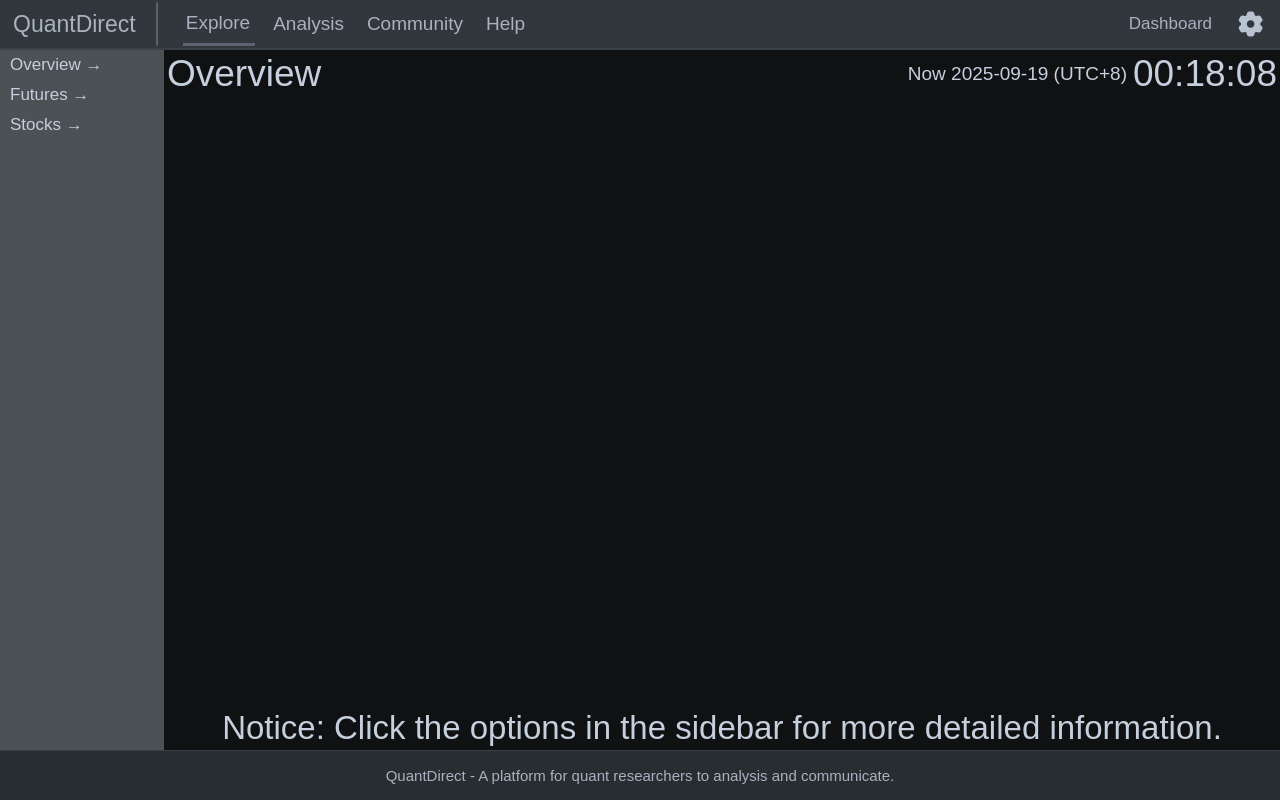
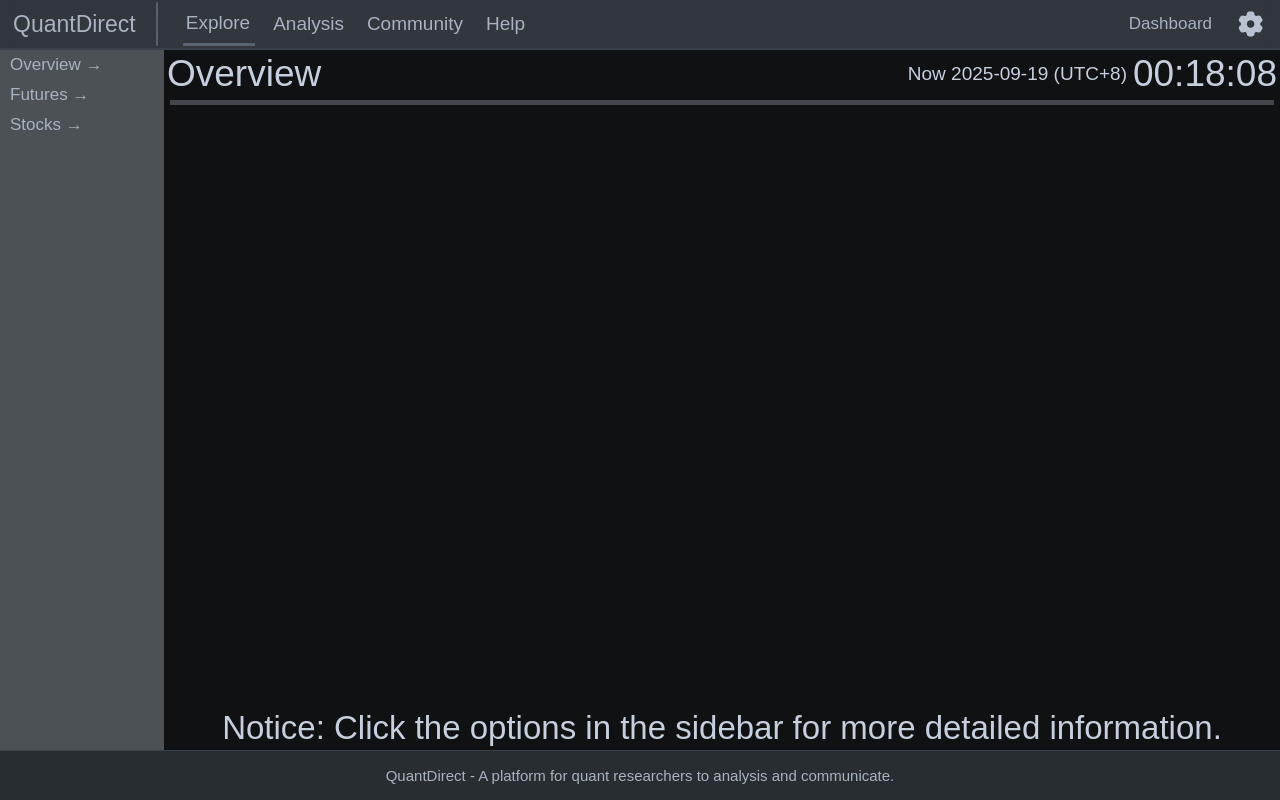
Before and after one commit to tab1949/QuantDirect, a Next.js app in the folder Website/: page / in a window 1280 px wide. Both pictures are taken after a click on the element "Explore". Built offline with nearby package versions, Linux system fonts and the light colour scheme.

Commit message:
Added subject assets list to ViewArea.

```diff
--- a/Website/package.json
+++ b/Website/package.json
@@ -9,6 +9,7 @@
     "lint": "eslint"
   },
   "dependencies": {
+    "axios": "^1.12.2",
     "i18next": "^25.5.2",
     "i18next-browser-languagedetector": "^8.2.0",
     "i18next-http-backend": "^3.0.2",
--- a/Website/src/app/page/Explore/FetchData.tsx
+++ b/Website/src/app/page/Explore/FetchData.tsx
@@ -1,15 +1,32 @@
-export function getSubjectAssets() {
+import axios from 'axios';
+
+// 定义响应数据类型
+interface SubjectAssetsResp {
+    code: [],
+    name: []
+}
+
+export async function GetSubjectAssets(exchange: string): Promise<SubjectAssetsResp> {
+    const response = await axios.get<SubjectAssetsResp>(
+        `http://localhost:888/api/futures/contract/list/${exchange}`,
+        {
+            headers: {
+                'Content-Type': 'application/json',
+            },
+            timeout: 2000,
+        }
+    );
+    return response.data;
+}
+
+export function GetContractsList() {
 
 }
 
-export function getContractsList() {
+export function GetContractInfo() {
 
 }
 
-export function getContractInfo() {
+export function GetContractData() {
 
 }
-
-export function getContractData() {
-
-}
--- a/Website/src/app/page/Explore/SideBar.tsx
+++ b/Website/src/app/page/Explore/SideBar.tsx
@@ -1,7 +1,8 @@
 import styled from "styled-components";
 import * as Animation from "../Animation";
+import * as Basic from "../components/BasicLayout";
 
-export const SideBar = styled.div<{$darkMode: boolean}>`
+const SideBarContainer = styled.div<{$darkMode: boolean}>`
     user-select: none;
     position: relative;
     top: 0;
@@ -9,26 +10,17 @@ export const SideBar = styled.div<{$darkMode: boolean}>`
     height: 100%;
     width: calc(5vw + 100px);
     background-color: ${props => props.$darkMode ? '#4b5155' : '#c6cdd2'};
-    transition: background-color 500ms;
-    display: flex;
-    flex-direction: column;
+    transition: background-color 300ms ease-in-out;
     align-items: flex-start;
     justify-content: flex-start;
 `;
 
-export const SideBarOptionsL1 = styled.div`
-    --normal-color: var(--theme-font-color-content);
-    --hover-color: var(--theme-font-color-content);
-    --normal-bg-color: transparent;
-    --hover-bg-color: #00000025;
-    ${Animation.hover_color_change}
-    position: relative;
-    width: 100%;
-    height: auto;
+export function SideBar(args :{children: React.ReactNode, $darkMode: boolean}) {
+    return <SideBarContainer $darkMode={args.$darkMode}><Basic.ScrollList>{args.children}</Basic.ScrollList></SideBarContainer>
+}
+
+export const SideBarOptionsL1 = styled(Basic.ListItem)`
     font-size: 17px;
-    display: flex;
-    align-items: center;
-    justify-content: start;
     padding-top: 5px;
     padding-bottom: 5px;
     padding-left: 10px;
@@ -36,6 +28,5 @@ export const SideBarOptionsL1 = styled.div`
 
 export const SideBarOptionsL2 = styled(SideBarOptionsL1)`
     font-size: 15px;
-    width: 100%;
     padding-left: 20px;
 `;
--- a/Website/src/app/page/Explore/ViewArea.tsx
+++ b/Website/src/app/page/Explore/ViewArea.tsx
@@ -1,12 +1,86 @@
 'use client';
 
 import { useTranslation } from "react-i18next";
+import styled from "styled-components";
 import TimeDisplay from "./TimeDisplay";
-import { useState } from "react";
-import { InlineT3 } from "../components/BasicLayout";
+import * as FetchData from "./FetchData";
+import { HorizontalLine, InlineT3, ScrollList, ListItem } from "../components/BasicLayout";
+import { useState, useEffect } from "react";
 
 interface ViewAreaProps {
     $content: string
+}
+
+const ContractListItem = styled(ListItem)`
+    font-size: 23px;
+    padding: 5px;
+`;
+
+interface FuturesContentProps {
+    exchange: string;
+}
+
+function FuturesContent({ exchange }: FuturesContentProps) {
+    const { t } = useTranslation('explore');
+    const [assets, setAssets] = useState<string[]>([]);
+    const [loading, setLoading] = useState(true);
+    const [error, setError] = useState<string | null>(null);
+
+    useEffect(() => {(async () => {
+        try {
+            setLoading(true);
+            setError(null);
+            setAssets((await FetchData.GetSubjectAssets(exchange)).name || []);
+        } catch (err) {
+            setError(`${t('fetch_failed')}: ${err}`);
+            setAssets([]);
+        } finally {
+            setLoading(false);
+        }
+    })(); }, [exchange]);
+
+    return (
+        <div style={{
+            display: "flex",
+            flexDirection: "row",
+            height: "calc(100vh - 180px)",
+            gap: "10px",
+            padding: "10px"
+        }}>
+            <div style={{
+                width: "15%",
+                minWidth: "100px",
+                height: "100%",
+                borderRadius: "8px",
+                border: "2px solid var(--theme-border-color)",
+            }}>
+                <ScrollList>
+                    {loading ? (
+                        <ContractListItem>{t('loading')}</ContractListItem>
+                    ) : error ? (
+                        <ContractListItem style={{ color: 'red' }}>{error}</ContractListItem>
+                    ) : assets.length === 0 ? (
+                        <ContractListItem>{t('no_data')}</ContractListItem>
+                    ) : (
+                        assets.map((asset, index) => (
+                            <ContractListItem key={`${asset}-${index}`}>
+                                {asset}
+                            </ContractListItem>
+                        ))
+                    )}
+                </ScrollList>
+            </div>
+
+            <div style={{
+                flex: "1",
+                height: "100%",
+                border: "2px solid var(--theme-border-color)",
+                borderRadius: "8px",
+                backgroundColor: "transparent"
+            }}>
+            </div>
+        </div>
+    );
 }
 
 export default function ViewArea(props: ViewAreaProps) {
@@ -22,21 +96,27 @@ export default function ViewArea(props: ViewAreaProps) {
         break;
     case 'futures-DCE':
         title = t('list.DCE');
+        content = <FuturesContent exchange="DCE" />;
         break;
     case 'futures-CZCE':
         title = t('list.CZCE');
+        content = <FuturesContent exchange="CZCE" />;
         break;
     case 'futures-SHFE':
         title = t('list.SHFE');
+        content = <FuturesContent exchange="SHFE" />;
         break;
     case 'futures-GFEX':
         title = t('list.GFEX');
+        content = <FuturesContent exchange="GFEX" />;
         break;
     case 'futures-CFFEX':
         title = t('list.CFFEX');
+        content = <FuturesContent exchange="CFFEX" />;
         break;
     case 'futures-INE':
         title = t('list.INE');
+        content = <FuturesContent exchange="INE" />;
         break;
     case 'stocks-CN':
         title = t('list.CN');
@@ -74,7 +154,7 @@ export default function ViewArea(props: ViewAreaProps) {
         flexDirection: "column",
     }}>
         <TimeDisplay $title={title}/>
-        <br/>
+        <HorizontalLine $width="5px" $length="99%" $align="center"/>
         { content }
     </div>;
 }
--- a/Website/src/app/page/components/BasicLayout.tsx
+++ b/Website/src/app/page/components/BasicLayout.tsx
@@ -23,6 +23,7 @@ export const Page = styled.div<{ $darkMode: boolean}>`
   --theme-icon-color: ${props => props.$darkMode? '#b8c2d0' : '#6b7280'};
   --theme-accent-color: ${props => props.$darkMode? '#5a6470' : '#9ca3af'};
   --theme-border-color: ${props => props.$darkMode? '#3a4149' : '#d1d5db'};
+  --theme-separator-color: ${props => props.$darkMode ? 'rgba(184, 194, 208, 0.3)' : 'rgba(107, 114, 128, 0.4)'};
 `;
 
 export const CommonHeader = styled.div<{ $darkMode: boolean}>`
@@ -62,12 +63,12 @@ export const HeaderElement = styled.div<{$selected: boolean}>`
 
 `;
 
-export function HeaderSeparator({ $darkMode }: { $darkMode: boolean }) {
+export function HeaderSeparator() {
   return <div style={{
     position: 'relative',
     height: '90%',
     width: '2px',
-    backgroundColor: $darkMode ? 'rgba(184, 194, 208, 0.3)' : 'rgba(107, 114, 128, 0.4)',
+    backgroundColor: 'var(--theme-separator-color)',
     alignSelf: 'center',
     borderRadius: '1px',
     marginLeft: '5px',
@@ -180,3 +181,59 @@ export const InlineT2 = styled(InlineT1)`
 export const InlineT3 = styled(InlineT2)`
   font-size: calc(2vmin + 17px);
 `;
+
+export const ScrollList = styled.div`
+  position: relative;
+  width: 100%;
+  height: 100%;
+  background-color: transparent;
+  margin: 0px;
+  border-width: 3px;
+  border-radius: 5px;
+  border-color: var(--theme-border-color);
+  overflow-y: scroll;
+  display: flex;
+  flex-direction: column;
+
+  &::-webkit-scrollbar {
+    width: 10px;
+  }
+
+  &::-webkit-scrollbar-track {
+    background: transparent;
+    border-radius: 0px;
+  }
+
+  &::-webkit-scrollbar-thumb {
+    background-color: var(--theme-accent-color);
+    border-radius: 5px;
+  }
+
+  &::-webkit-scrollbar-thumb:hover {
+    background-color: var(--theme-font-color);
+  }
+
+`;
+
+export const ListItem = styled.div`
+  --normal-color: var(--theme-font-color);
+  --hover-color: var(--theme-font-color-content);
+  --normal-bg-color: transparent;
+  --hover-bg-color: #00000025;
+  ${Animation.hover_color_change}
+  position: relative;
+  width: 100%;
+  height: auto;
+  display: flex;
+  align-items: center;
+  justify-content: start;
+`;
+
+export const HorizontalLine = styled.div<{$width: string, $length: string, $align: string}>`
+  position: relative;
+  background-color: var(--theme-separator-color);
+  height: ${props=>props.$width};
+  width: ${props=>props.$length};
+  align-self: ${props=>props.$align};
+  margin: 2px;
+`;
--- a/Website/src/app/page/locales/resource/en-US.json
+++ b/Website/src/app/page/locales/resource/en-US.json
@@ -30,6 +30,9 @@
             "US": "USA"
         },
         "now": "Now",
-        "notice": "Notice: Click the options in the sidebar for more detailed information."
+        "notice": "Notice: Click the options in the sidebar for more detailed information.",
+        "loading": "Loading...",
+        "no_data": "No data available",
+        "fetch_failed": "Failed to fetch data"
     }
 }
--- a/Website/src/app/page/locales/resource/zh-CN.json
+++ b/Website/src/app/page/locales/resource/zh-CN.json
@@ -30,6 +30,9 @@
             "US": "美国"
         },
         "now": "现在",
-        "notice": "提示：点击侧边栏的选项以查看更多详细信息"
+        "notice": "提示：点击侧边栏的选项以查看更多详细信息",
+        "loading": "加载中...",
+        "no_data": "暂无数据",
+        "fetch_failed": "获取数据失败"
     }
 }
--- a/Website/src/app/page/locales/resource/zh-HK.json
+++ b/Website/src/app/page/locales/resource/zh-HK.json
@@ -30,6 +30,9 @@
             "US": "美國"
         },
         "now": "現在",
-        "notice": "提示：點擊側邊欄之選項以查看更多詳細訊息"
+        "notice": "提示：點擊側邊欄之選項以查看更多詳細訊息",
+        "loading": "載入中...",
+        "no_data": "暫無數據",
+        "fetch_failed": "獲取數據失敗"
     }
 }
```
Also changed, not shown: 1 other file (tests, documents, lock files or other folders).
